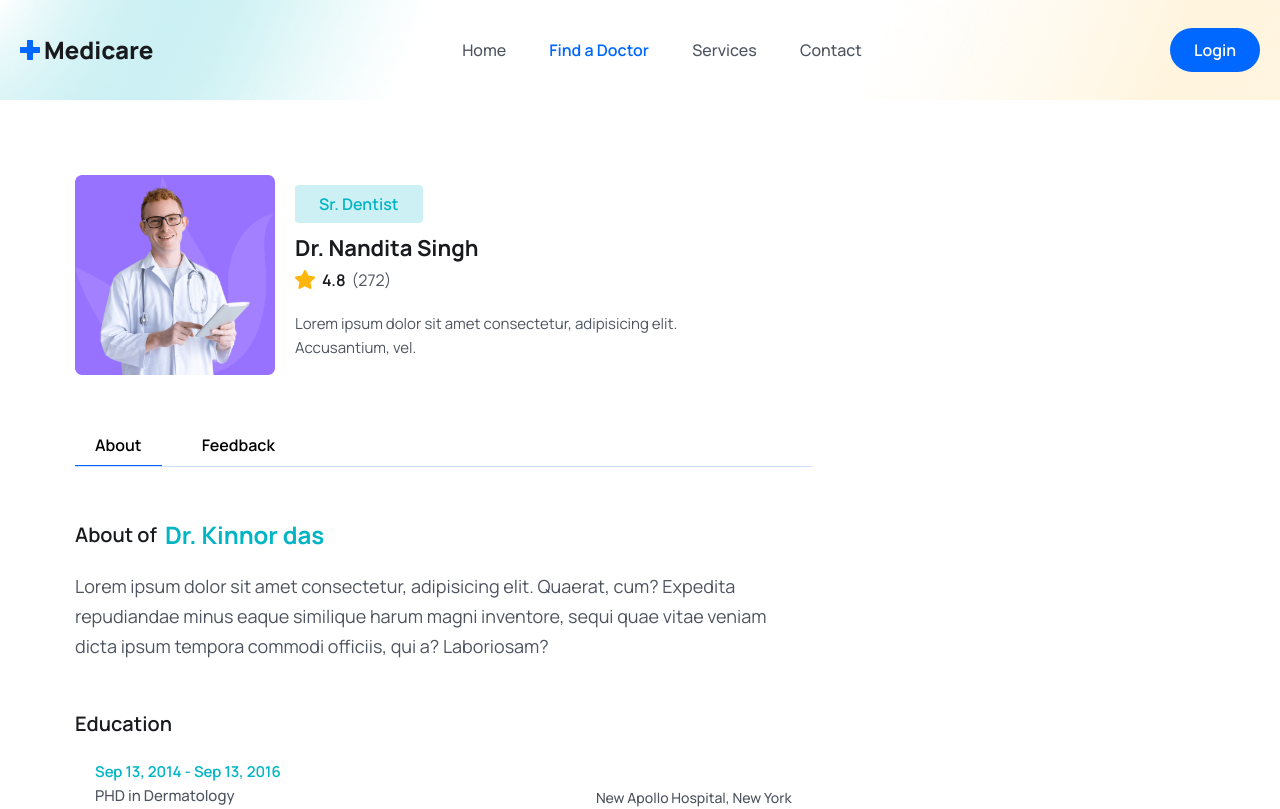
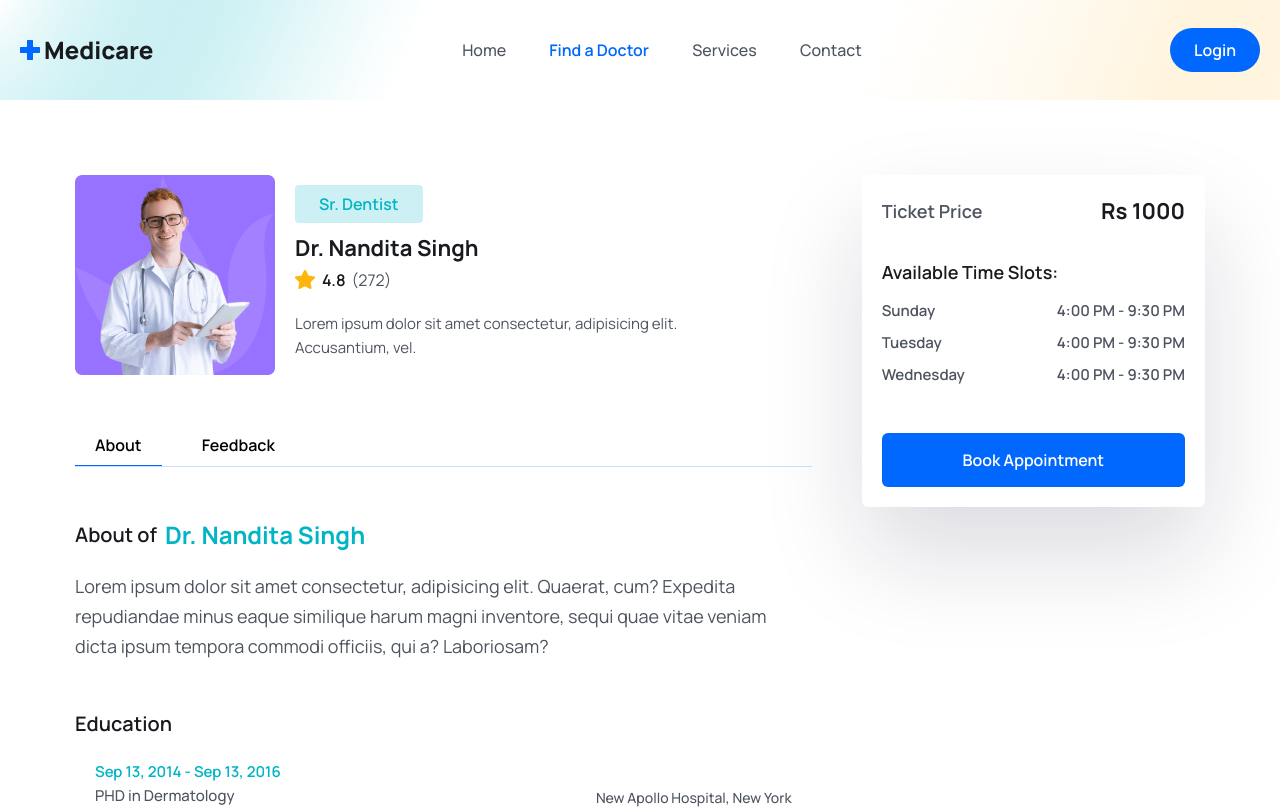
Before and after one commit to EncodeNeel/Medicare, a React (Vite) app in the folder frontend/: page /doctors/1 in a window 1280 px wide. Shown: the top 809 px of the page. Built offline with nearby package versions, Linux system fonts and the light colour scheme; the HTML template or start-up script is replaced by a standard one.

Commit message:
Add SidePanel and Login components with styling and booking feature

```diff
--- a/frontend/src/pages/Doctors/DoctorAbout.jsx
+++ b/frontend/src/pages/Doctors/DoctorAbout.jsx
@@ -7,7 +7,7 @@
         <h3 className="text-[20px] leading-[30px] text-headingColor font-semibold flex items-center gap-2">
           About of
           <span className="text-irisBlueColor font-bold text-[24px] leading-9">
-            Dr. Kinnor das
+            Dr. Nandita Singh
           </span>
         </h3>
         <p className="text__para">
--- a/frontend/src/pages/Doctors/DoctorDetails.jsx
+++ b/frontend/src/pages/Doctors/DoctorDetails.jsx
@@ -3,6 +3,7 @@
 import starIcon from "../../assets/images/Star.png";
 import DoctorAbout from "./DoctorAbout";
 import Feedback from "./Feedback";
+import SidePanel from "./SidePanel";
 
 const DoctorDetails = () => {
   const [tab, setTab] = useState("about");
@@ -68,7 +69,9 @@
             </div>
           </div>
 
-          <div></div>
+          <div>
+            <SidePanel />
+          </div>
         </div>
       </div>
     </section>
--- a/frontend/src/pages/Doctors/FeedbackForm.jsx
+++ b/frontend/src/pages/Doctors/FeedbackForm.jsx
@@ -4,11 +4,16 @@
 const FeedbackForm = () => {
   const [rating, setRating] = useState(0);
   const [hover, setHover] = useState(0);
+  const [reviewText, setReviewText] = useState("");
+
+  const handleSubmitReview = async (e) => {
+    e.preventDefault();
+  };
 
   return (
     <form action="">
       <div>
-        <h3 className="text-headingColor text-[16px] leading-6 font-semibold mb-4">
+        <h3 className="text-headingColor text-[16px] leading-6 font-semibold mb-4 mt-0">
           How would you rate the overall experience?*
         </h3>
 
@@ -38,6 +43,23 @@
           })}
         </div>
       </div>
+
+      <div className="mt-[30px]">
+        <h3 className="text-headingColor text-[16px] leading-6 font-semibold mb-4 mt-0">
+          Share your feedback or suggestions*
+        </h3>
+
+        <textarea
+          className="border border-solid border-[#0066ff34] focus:outline outline-primaryColor w-full px-4 py-3 rounded-md"
+          rows="5"
+          placeholder="write your message"
+          onClick={() => setReviewText(e.target.value)}
+        ></textarea>
+      </div>
+
+      <button type="submit" onClick={handleSubmitReview} className="btn">
+        Submit Feedback
+      </button>
     </form>
   );
 };
--- /dev/null
+++ b/frontend/src/pages/Doctors/SidePanel.jsx
@@ -0,0 +1,49 @@
+const SidePanel = () => {
+  return (
+    <div className="shadow-panelShadow p-3 lg:p-5 rounded-md">
+      <div className="flex items-center justify-between">
+        <p className="text__para mt-0 font-semibold">Ticket Price</p>
+        <span className="text-[16px] leading-7 lg:text-[22px] lg:leading-8 text-headingColor font-bold">
+          Rs 1000
+        </span>
+      </div>
+
+      <div className="mt-[30px]">
+        <p className="text__para mt-0 font-semibold text-headingColor">
+          Available Time Slots:
+        </p>
+
+        <ul className="mt-3">
+          <li className="flex items-center justify-between mb-2">
+            <p className="text-[15px] leading-6 text-textColor font-semibold">
+              Sunday
+            </p>
+            <p className="text-[15px] leading-6 text-textColor font-semibold">
+              4:00 PM - 9:30 PM
+            </p>
+          </li>
+          <li className="flex items-center justify-between mb-2">
+            <p className="text-[15px] leading-6 text-textColor font-semibold">
+              Tuesday
+            </p>
+            <p className="text-[15px] leading-6 text-textColor font-semibold">
+              4:00 PM - 9:30 PM
+            </p>
+          </li>
+          <li className="flex items-center justify-between mb-2">
+            <p className="text-[15px] leading-6 text-textColor font-semibold">
+              Wednesday
+            </p>
+            <p className="text-[15px] leading-6 text-textColor font-semibold">
+              4:00 PM - 9:30 PM
+            </p>
+          </li>
+        </ul>
+      </div>
+
+      <button className="btn px-2 w-full rounded-md">Book Appointment</button>
+    </div>
+  );
+};
+
+export default SidePanel;
--- a/frontend/src/pages/Login.jsx
+++ b/frontend/src/pages/Login.jsx
@@ -1,7 +1,13 @@
-import React from "react";
-
 const Login = () => {
-  return <div>Login</div>;
+  return (
+    <section className="px-5 lg:px-0">
+      <div className="w-full max-w-[570px] mx-auto rounded-lg shadow-md md:p-10">
+        <h3 className="text-headingColor text-[22px] leading-9 font-bold mb-10">
+          Hello <span>Welcome</span>Back
+        </h3>
+      </div>
+    </section>
+  );
 };
 
 export default Login;
```
